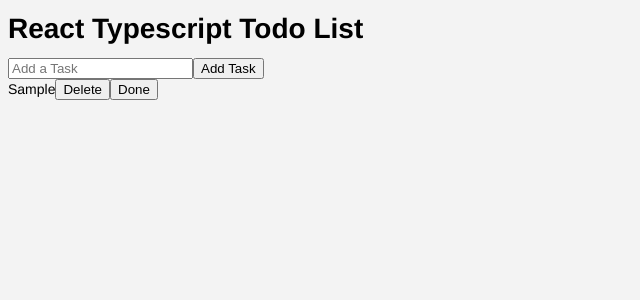
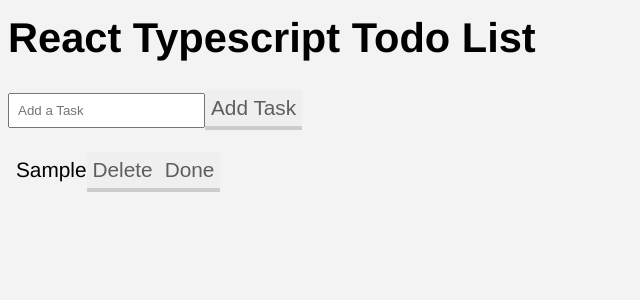
Before and after one commit to ncassata/react-redux-todo-list, a React app: page / in a window 1280 px wide. Both pictures are taken after typing "Sample" into the empty fields and a click on the button "Add Task". Shown: the top 300 px of the page, without its empty margins (0-640 px from the left). Built offline with nearby package versions, Linux system fonts and the light colour scheme.

Commit message:
Added undo to status and updated styling

```diff
--- a/src/components/App.tsx
+++ b/src/components/App.tsx
@@ -47,10 +47,14 @@ export class App extends React.Component<{}, IState> {
   public renderTasks(): JSX.Element[] {
     return this.state.tasks.map((task: ITask, index: number) => {
       return (
-        <div key={task.id}>
-          <span>{task.value}</span>
+        <div key={task.id} className="tdl-task">
+          <span className={task.completed ? "is-completed" : ""}>
+            {task.value}
+          </span>
           <button onClick={() => this.deleteTask(task.id)}>Delete</button>
-          <button onClick={() => this.toggleDone(index)}>Done</button>
+          <button onClick={() => this.toggleDone(index)}>
+            {task.completed ? "Undo" : "Done"}
+          </button>
         </div>
       );
     });
@@ -63,6 +67,7 @@ export class App extends React.Component<{}, IState> {
         <form onSubmit={(e) => this.handleSubmit(e)}>
           <input
             type="text"
+            className="tdl-input"
             placeholder="Add a Task"
             value={this.state.currentTask}
             onChange={(e) => this.setState({ currentTask: e.target.value })}
--- a/src/styles/style.scss
+++ b/src/styles/style.scss
@@ -1,8 +1,36 @@
 $background-grey: #f3f3f3;
+$button-grey: #5e5e5e;
 
 body {
-    font-family: "Helvetica Neue", Helvetica, Arial, sans-serif;
-    font-size: 14px;
-    line-height: 1.3rem;
-    background-color: $background-grey;
+  font-family: "Helvetica Neue", Helvetica, Arial, sans-serif;
+  font-size: 14px;
+  line-height: 1.3rem;
+  background-color: $background-grey;
 }
+
+button {
+  height: 2.5rem;
+  border: none;
+  font-size: 1.3rem;
+  border-bottom: 4px solid #ccc;
+  cursor: pointer;
+  color: $button-grey;
+}
+
+.container {
+  font-size: 1.3rem;
+}
+
+.is-completed {
+  text-decoration: line-through;
+  color: $button-grey;
+}
+
+.tdl-input {
+  padding: 0.5rem;
+  margin: 1rem 0;
+}
+
+.tdl-task {
+  padding: 0.5rem;
+}
```
